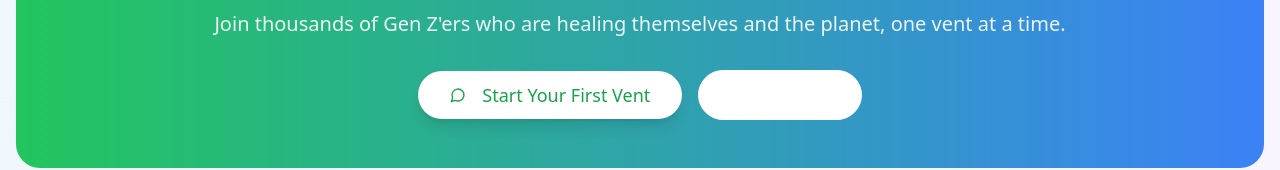
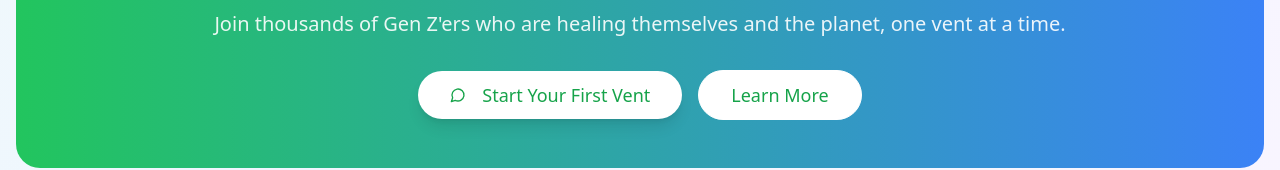
Before and after one commit to ScienHAC/ventspace, a Next.js app: page / in a window 1280 px wide. Shown: the part 1599-1769 px from the top of the page. Built offline with nearby package versions, Linux system fonts and the light colour scheme.

Commit message:
update code

```diff
--- a/app/page.tsx
+++ b/app/page.tsx
@@ -209,7 +209,7 @@ export default function HomePage() {
             <Button
               variant="outline"
               size="lg"
-              className="border-white text-white hover:bg-white/10 text-lg px-8 py-6 rounded-full"
+              className="border-white text-green-600 hover:bg-white/10 text-lg px-8 py-6 rounded-full"
             >
               Learn More
             </Button>
```
